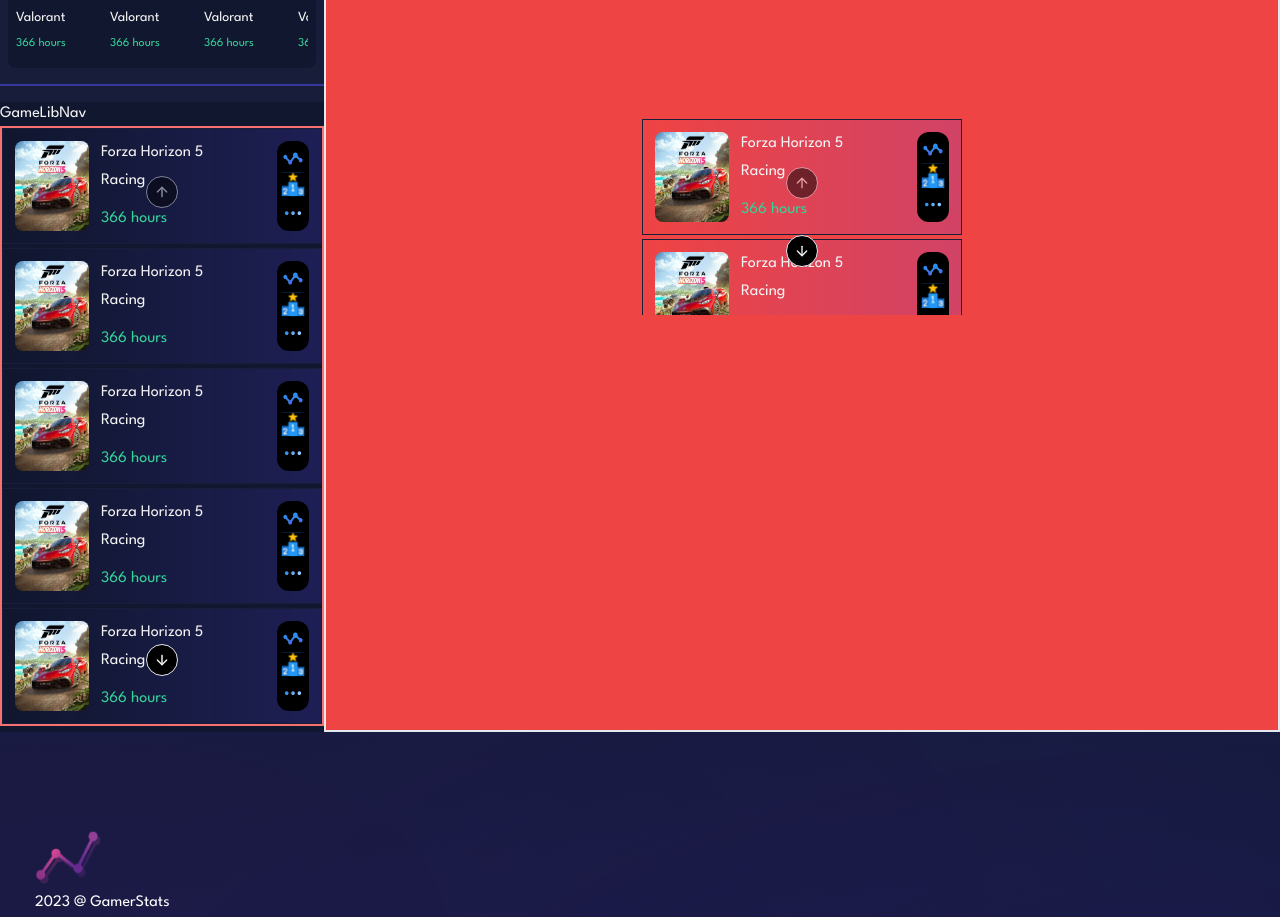
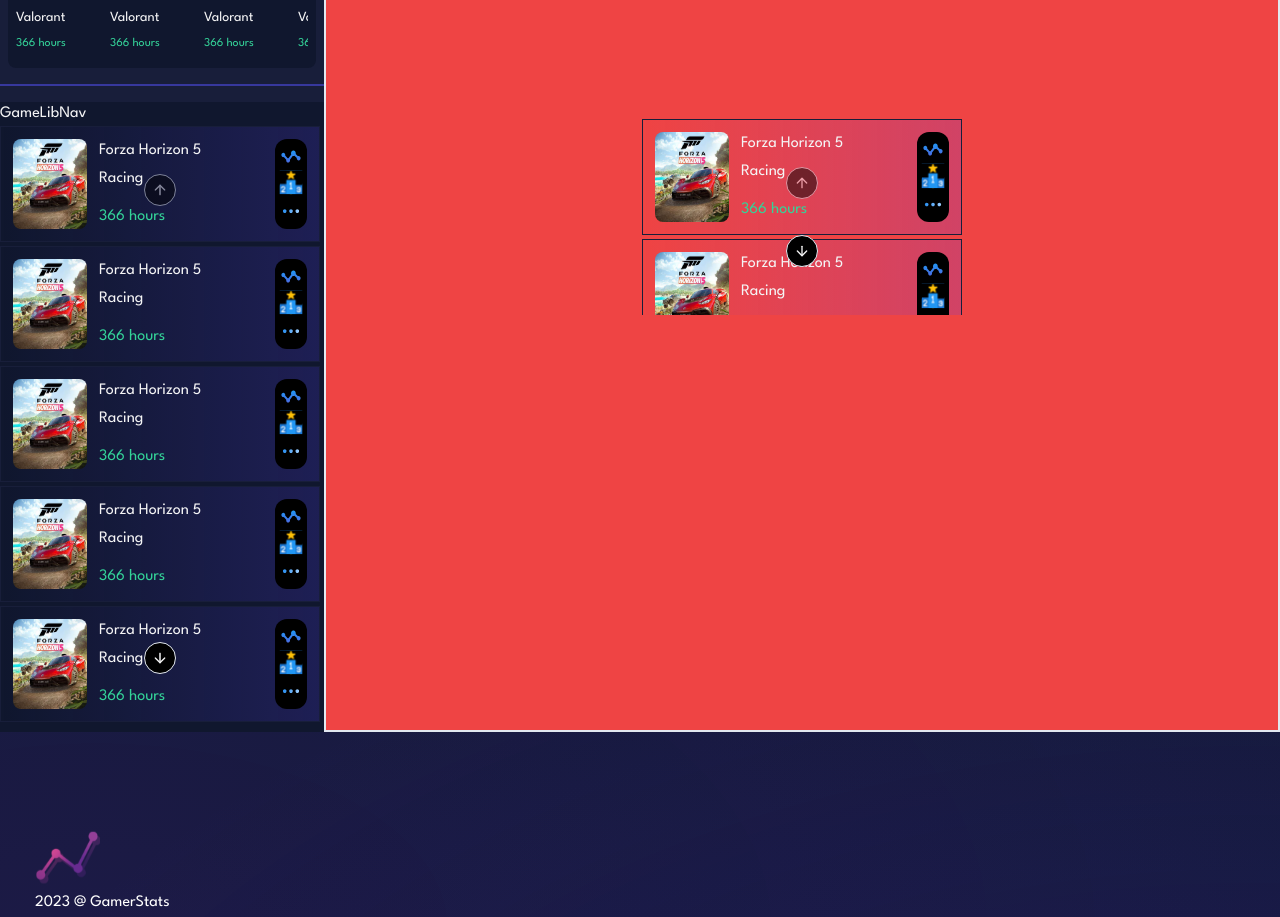
Before and after one commit to bhubavenski/gamer-stats-nextjs14, a Next.js app: page /game-library in a window 1280 px wide. Shown: the part 444-1361 px from the top of the page. Built offline with nearby package versions, Linux system fonts and the light colour scheme.

Commit message:
fixed carousel buttons

```diff
--- a/components/game-library/sidebar/game-lib/GameLib_Carousel.client.tsx
+++ b/components/game-library/sidebar/game-lib/GameLib_Carousel.client.tsx
@@ -13,7 +13,7 @@
 
 export function GameLib_Carousel() {
   return (
-    <div className="border-2 border-red-400">
+    <div className="">
       <Carousel
         opts={{
           align: 'start',
@@ -22,7 +22,7 @@
         orientation="vertical"
         className="size-full max-w-xs "
       >
-        <CarouselContent className="-mt-1 h-[600px] gap-0">
+        <CarouselContent className="-mt-1 h-[600px]">
           {Array.from({ length: 15 }).map((_, index) => (
             <CarouselItem key={index} className="pt-1 md:basis-1">
               <GmaeLibCard />
```
